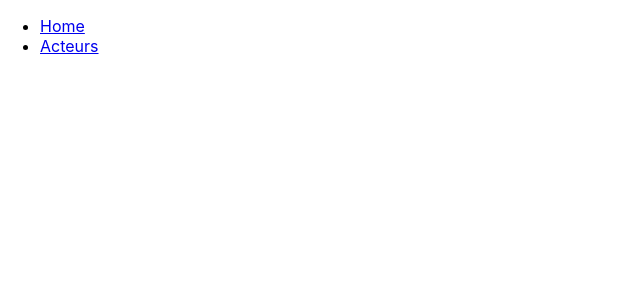
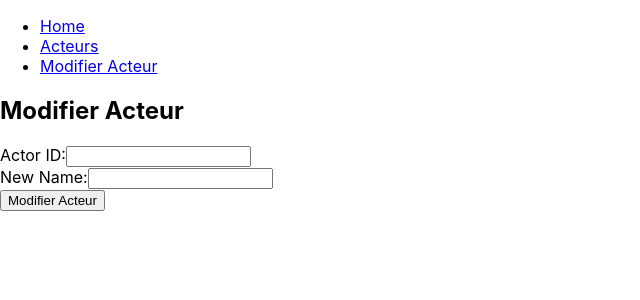
Before and after one commit to berradiginamic/Projet-Spring-Front, a React (Create React App) app in the folder moviestar/: page /modify-acteurs in a window 1280 px wide. Before the commit this address had no page. Shown: the top 300 px of the page, without its empty margins (0-640 px from the left). Built offline with nearby package versions, Linux system fonts and the light colour scheme.

Commit message:
- Ebauche 2

```diff
--- a/moviestar/src/App.js
+++ b/moviestar/src/App.js
@@ -4,6 +4,7 @@ import { BrowserRouter as Router, Route, Routes } from 'react-router-dom';
 import Navbar from './components/Navbar';
 import Home from './components/Home';
 import Acteurs from './pages/Acteurs';
+import ModifyActeurs from './pages/ModifyActeurs';
 
 const App = () => {
   return (
@@ -13,6 +14,7 @@ const App = () => {
         <Routes>
           <Route path="/" element={<Home />} />
           <Route path="/acteurs" element={<Acteurs />} /> {/* Add this line */}
+          <Route path="/modify-acteurs" element={<ModifyActeurs />} /> {/* Add this line */}
         </Routes>
       </div>
     </Router>
--- a/moviestar/src/components/Navbar.js
+++ b/moviestar/src/components/Navbar.js
@@ -8,6 +8,7 @@ const Navbar = () => {
       <ul>
         <li><Link to="/">Home</Link></li>
         <li><Link to="/acteurs">Acteurs</Link></li>
+        <li><Link to="/modify-acteurs">Modifier Acteur</Link></li> {/* Add this line */}
       </ul>
     </nav>
   );
--- a/moviestar/src/pages/Acteurs.js
+++ b/moviestar/src/pages/Acteurs.js
@@ -8,7 +8,7 @@ const Acteurs = () => {
   useEffect(() => {
     const fetchActeurs = async () => {
       try {
-        const response = await axios.get('http://localhost:8080/acteurs/2/films');
+        const response = await axios.get('http://localhost:8080/acteurs/250/films');
         setActeurs(response.data);
       } catch (error) {
         console.error('Error fetching actors:', error);
@@ -24,7 +24,7 @@ const Acteurs = () => {
       <ul>
         {acteurs.map((actorData, index) => (
           <li key={index}>
-            <strong>Nom:</strong> {actorData[0]}, <strong>Année de sortie:</strong>{actorData[1]}
+            <strong>Nom de films:</strong> {actorData[0]}, <strong>Année de sortie:</strong>{actorData[1]}
             {actorData.slice(1).map((film, filmIndex) => (
               <span key={filmIndex}>{film[0]} ({film[1]}){filmIndex !== actorData.length - 2 ? ', ' : ''}</span>
             ))}
--- /dev/null
+++ b/moviestar/src/pages/ModifyActeurs.js
@@ -0,0 +1,49 @@
+// src/pages/ModifyActeurs.js
+import React, { useState } from 'react';
+import axios from 'axios';
+
+const ModifyActeurs = () => {
+  const [acteurId, setActeurId] = useState('');
+  const [newName, setNewName] = useState('');
+
+  const handleActeursIdChange = (e) => {
+    setActeurId(e.target.value);
+  };
+
+  const handleNewNameChange = (e) => {
+    setNewName(e.target.value);
+  };
+
+  const handleModifyActeurs = async () => {
+    try {
+          // Create a payload with only the fields you want to update
+          const payload = { nom: newName }; // Assuming "nom" is the field to update, adjust based on your backend
+
+          await axios.put(`http://localhost:8080/acteurs/${acteurId}`, payload);
+          console.log('Actor modified successfully!');
+          // You may want to update the state or show a success message
+        } catch (error) {
+          console.error('Error modifying actor:', error);
+          // Handle error: display an error message, rollback changes, etc.
+        }
+      };
+
+  return (
+    <div>
+      <h2>Modifier Acteur</h2>
+      <label>
+        Actor ID:
+        <input type="text" value={acteurId} onChange={handleActeursIdChange} />
+      </label>
+      <br />
+      <label>
+        New Name:
+        <input type="text" value={newName} onChange={handleNewNameChange} />
+      </label>
+      <br />
+      <button onClick={handleModifyActeurs}>Modifier Acteur</button>
+    </div>
+  );
+};
+
+export default ModifyActeurs;
```
Also changed, not shown: moviestar/src/pages/FilmActeurs.js (added, +40 -0 lines).
